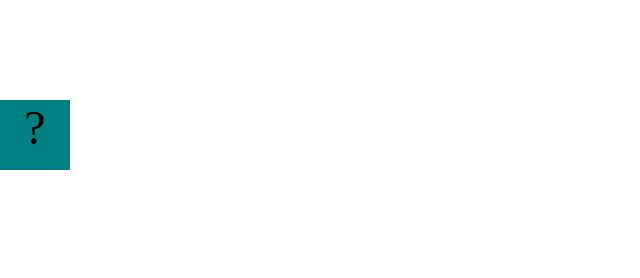
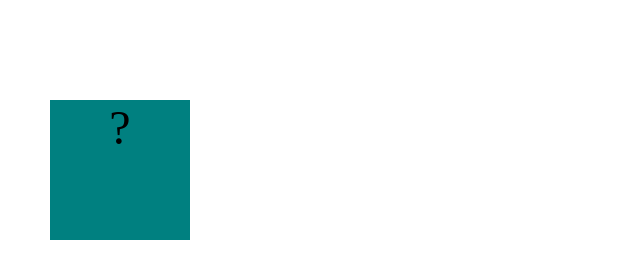
Before and after one commit to MacyR4/MacyR4.github.io, a plain HTML site: page projects/bouncing-box/index.html in a window 1280 px wide. Shown: the whole page, without its empty margins (0-640 px from the left). Drawn offline with Linux system fonts and the light colour scheme.

Commit message:
add bouncing box

```diff
--- a/projects/bouncing-box/index.html
+++ b/projects/bouncing-box/index.html
@@ -6,15 +6,15 @@
 	<script src="jquery.min.js"></script>
 	<style>
 		.box {
-			width: 70px;
-			height: 70px;
+			width: 140px;
+			height: 140px;
 			background-color: teal;
 			font-size: 300%;
 			text-align: center;
 			display: block;
 			position: absolute;
 			top: 100px;
-			left: 0px;  /* <--- Change me! */
+			left: 50px;  /* <--- Change me! */
 		}
 		.board{
 			height: 100vh;
```
